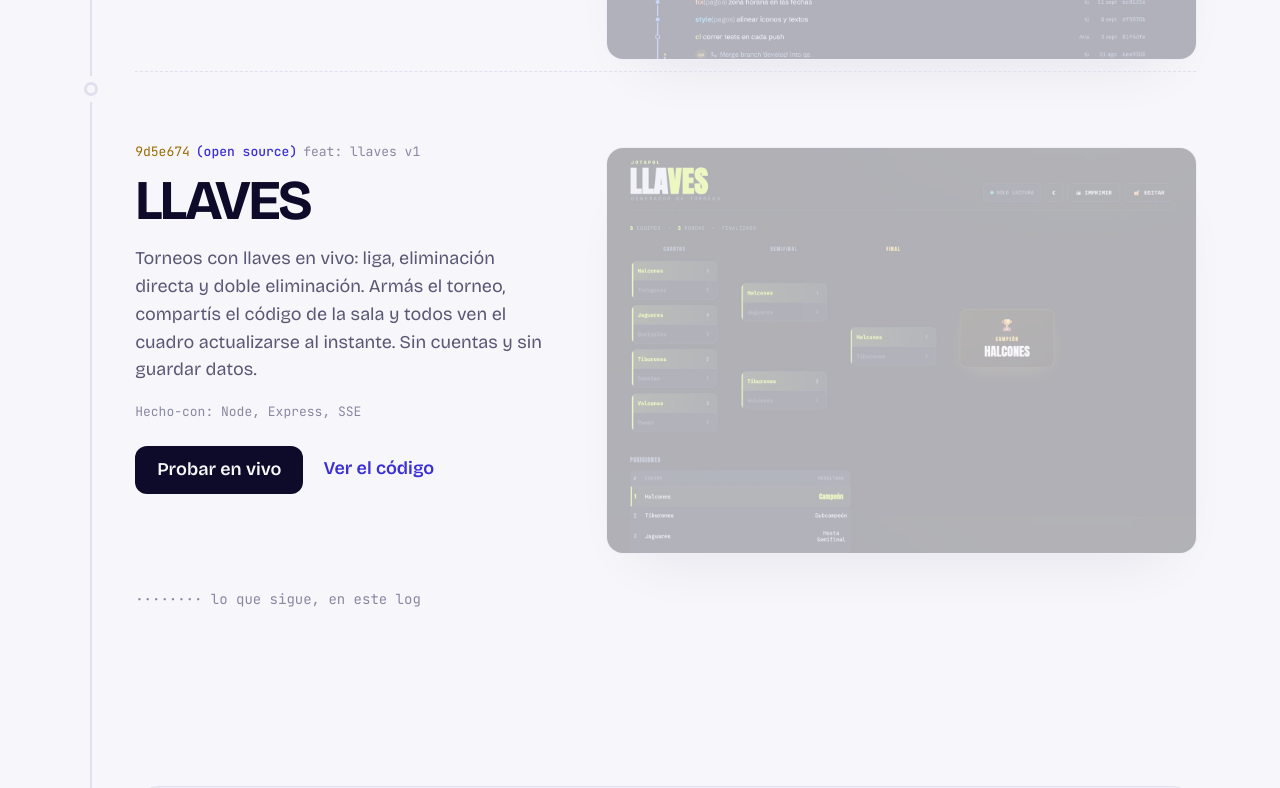
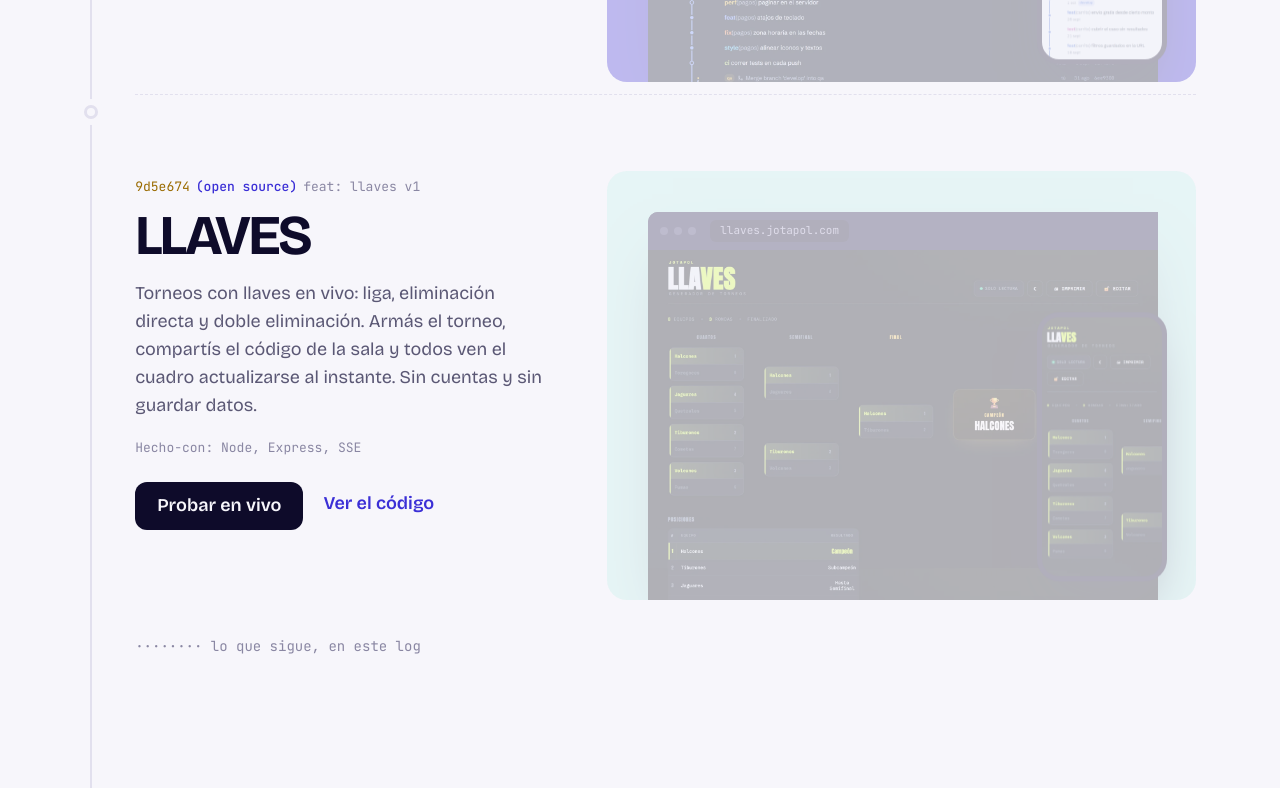
Before and after one commit to jotapoldev/jotapol, a Next.js app: page / in a window 1280 px wide. Shown: the part 1363-2151 px from the top of the page. Built offline with nearby package versions, Linux system fonts and the light colour scheme.

Commit message:
feat: proyectos en escena (escritorio + celular), celular completo en pantallas chicas

```diff
--- a/src/app/globals.css
+++ b/src/app/globals.css
@@ -22,6 +22,8 @@
   --glow: rgba(59, 47, 214, 0.25);
   --shadow: 0 30px 60px -30px rgba(14, 11, 42, 0.3);
   --ghost: 0.06;
+  --panel-indigo: #3B2FD6;
+  --panel-menta: #BFF3E9;
 
   --sans: var(--font-sans), system-ui, sans-serif;
   --mono: var(--font-mono), ui-monospace, monospace;
@@ -35,7 +37,7 @@
     --bg: #0B0A1F; --bg-2: #13112E; --surface: #13112E; --fg: #E9E7F7; --muted: #A7A3C4; --faint: #7C78A0;
     --line: #22203F; --accent: #5EEAD4; --cursor: #5EEAD4; --btn-bg: #E9E7F7; --btn-fg: #0B0A1F;
     --hash: #F2C14E; --del: #F9A8D4; --add-bg: rgba(94, 234, 212, 0.08); --del-bg: rgba(249, 168, 212, 0.08);
-    --bar: rgba(11, 10, 31, 0.78); --glow: rgba(94, 234, 212, 0.35); --shadow: 0 40px 80px -40px rgba(0, 0, 0, 0.8); --ghost: 0.07;
+    --bar: rgba(11, 10, 31, 0.78); --glow: rgba(94, 234, 212, 0.35); --shadow: 0 40px 80px -40px rgba(0, 0, 0, 0.8); --ghost: 0.07; --panel-indigo: #2A21A8; --panel-menta: #134E48;
   }
 }
 :root[data-theme="dark"] {
@@ -43,7 +45,7 @@
   --bg: #0B0A1F; --bg-2: #13112E; --surface: #13112E; --fg: #E9E7F7; --muted: #A7A3C4; --faint: #7C78A0;
   --line: #22203F; --accent: #5EEAD4; --cursor: #5EEAD4; --btn-bg: #E9E7F7; --btn-fg: #0B0A1F;
   --hash: #F2C14E; --del: #F9A8D4; --add-bg: rgba(94, 234, 212, 0.08); --del-bg: rgba(249, 168, 212, 0.08);
-  --bar: rgba(11, 10, 31, 0.78); --glow: rgba(94, 234, 212, 0.35); --shadow: 0 40px 80px -40px rgba(0, 0, 0, 0.8); --ghost: 0.07;
+  --bar: rgba(11, 10, 31, 0.78); --glow: rgba(94, 234, 212, 0.35); --shadow: 0 40px 80px -40px rgba(0, 0, 0, 0.8); --ghost: 0.07; --panel-indigo: #2A21A8; --panel-menta: #134E48;
 }
 
 *, *::before, *::after { box-sizing: border-box; }
@@ -133,9 +135,16 @@ h1, h2, h3 { text-wrap: balance; }
 .plinks { display: flex; align-items: center; gap: 20px; flex-wrap: wrap; margin: 0; }
 .ulink { font-weight: 600; color: var(--accent); text-decoration: none; background: linear-gradient(currentColor, currentColor) 0 100% / 0 2px no-repeat; padding-bottom: 3px; transition: background-size 260ms var(--ease-out); }
 .ulink:hover { background-size: 100% 2px; }
-.shot { margin: 0; min-width: 0; border-radius: 16px; overflow: hidden; background: var(--bg-2); box-shadow: 0 0 0 1px var(--line), var(--shadow); }
-.shot img { width: 100%; transition: transform 600ms var(--ease-out); }
-.commit:hover .shot img { transform: scale(1.02); }
+.shot { position: relative; margin: 0; min-width: 0; border-radius: 20px; overflow: hidden; padding: 7% 0 0 7%; background: var(--panel-indigo); }
+.shot[data-tono="menta"] { background: var(--panel-menta); }
+.shot .browser { width: 93%; border-radius: 10px 0 0 0; overflow: hidden; background: #0E0B2A; box-shadow: 0 30px 60px -25px rgba(14, 11, 42, 0.55); }
+.shot .bar { display: flex; align-items: center; gap: 6px; padding: 8px 12px; background: #1A1740; }
+.shot .bar i { width: 8px; height: 8px; border-radius: 50%; background: #3A3666; }
+.shot .bar span { margin-left: 8px; font-family: var(--mono); font-size: 11px; color: #A7A3C4; background: #0E0B2A; padding: 2px 10px; border-radius: 6px; }
+.shot .browser img { width: 100%; }
+.shot .phone { position: absolute; right: 5%; bottom: 6%; width: 22%; padding: 5px; border-radius: 22px; background: #0E0B2A; box-shadow: 0 24px 50px -15px rgba(14, 11, 42, 0.6); transition: transform 500ms var(--ease-out); }
+.shot .phone img { width: 100%; border-radius: 17px; }
+.commit:hover .shot .phone { transform: translateY(-6px); }
 .next { font-family: var(--mono); font-size: 14px; color: var(--faint); margin: 24px 0 0; }
 
 /* clientes */
@@ -175,8 +184,9 @@ h1, h2, h3 { text-wrap: balance; }
   .section h2 { margin-bottom: 8px; }
   .commit { gap: 0; padding: 0; margin-top: 28px; border: 1px solid var(--line); border-radius: 18px; overflow: hidden; background: var(--bg-2); }
   .commit + .commit { border-top: 1px solid var(--line); }
-  .commit .shot { border-radius: 0; box-shadow: none; border-bottom: 1px solid var(--line); max-height: 360px; }
-  .commit .shot img { object-fit: cover; object-position: top; }
+  .commit .shot { border-radius: 0; padding: 28px 0; display: grid; place-items: center; }
+  .commit .shot .browser { display: none; }
+  .commit .shot .phone { position: static; width: min(58%, 240px); }
   .commit .meta { padding: 20px 20px 22px; }
   .commit h3 { font-size: 34px; margin-bottom: 8px; }
   .desc { font-size: 16px; margin-bottom: 14px; }
@@ -225,6 +235,8 @@ h1, h2, h3 { text-wrap: balance; }
 
     .shot { animation: reveal linear both; animation-timeline: view(); animation-range: entry 0% cover 35%; }
     @keyframes reveal { from { transform: translateY(32px); opacity: 0.3; } to { transform: none; opacity: 1; } }
+    .shot .phone { animation: lift linear both; animation-timeline: view(); animation-range: entry 10% cover 45%; }
+    @keyframes lift { from { transform: translateY(40%); } to { transform: none; } }
 
     .diff div:not(.hd) { animation: diffin linear both; animation-timeline: view(); animation-range: entry 20% cover 30%; }
     @keyframes diffin { from { opacity: 0; transform: translateX(-12px); } to { opacity: 1; transform: none; } }
--- a/src/app/page.tsx
+++ b/src/app/page.tsx
@@ -90,11 +90,15 @@ export default function Home() {
                       <a className="ulink" href={p.codigo} rel="noopener noreferrer">Ver el código</a>
                     </p>
                   </div>
-                  <figure className="shot">
-                    <picture>
-                      <source media="(max-width: 640px)" srcSet={p.imagen.movil} width={900} height={1170} />
+                  {/* Escena: la app en escritorio y en celular. En pantallas chicas queda solo el celular, completo. */}
+                  <figure className="shot" data-tono={p.tono}>
+                    <div className="browser">
+                      <div className="bar" aria-hidden="true"><i /><i /><i /><span>{p.demo?.replace("https://", "")}</span></div>
                       <img src={p.imagen.src} width={1600} height={1100} alt={p.imagen.alt} loading="lazy" decoding="async" />
-                    </picture>
+                    </div>
+                    <div className="phone">
+                      <img src={p.imagen.movil} width={600} height={1298} alt={`${p.nombre} en el celular`} loading="lazy" decoding="async" />
+                    </div>
                   </figure>
                 </article>
               ))}
--- a/src/lib/proyectos.ts
+++ b/src/lib/proyectos.ts
@@ -8,6 +8,7 @@ export type Proyecto = {
   openSource: boolean;
   codigo: string;
   demo?: string;
+  tono: "indigo" | "menta";
   imagen: { src: string; movil: string; alt: string };
 };
 
@@ -22,6 +23,7 @@ export const proyectos: Proyecto[] = [
     openSource: true,
     codigo: "https://github.com/jotapoldev/shiplog",
     demo: "https://shiplog.jotapol.com",
+    tono: "indigo",
     imagen: { src: "/img/shiplog.webp", movil: "/img/shiplog-movil.webp", alt: "Vista de ramas de Shiplog: develop tiene 9 commits que qa todavía no tiene." },
   },
   {
@@ -34,6 +36,7 @@ export const proyectos: Proyecto[] = [
     openSource: true,
     codigo: "https://github.com/jotapoldev/llaves",
     demo: "https://llaves.jotapol.com",
+    tono: "menta",
     imagen: { src: "/img/llaves.webp", movil: "/img/llaves-movil.webp", alt: "Cuadro de eliminación de LLAVES con ocho equipos y Halcones como campeón." },
   },
 ];
```
Also changed, not shown: public/img/llaves-movil.webp, public/img/shiplog-movil.webp.
